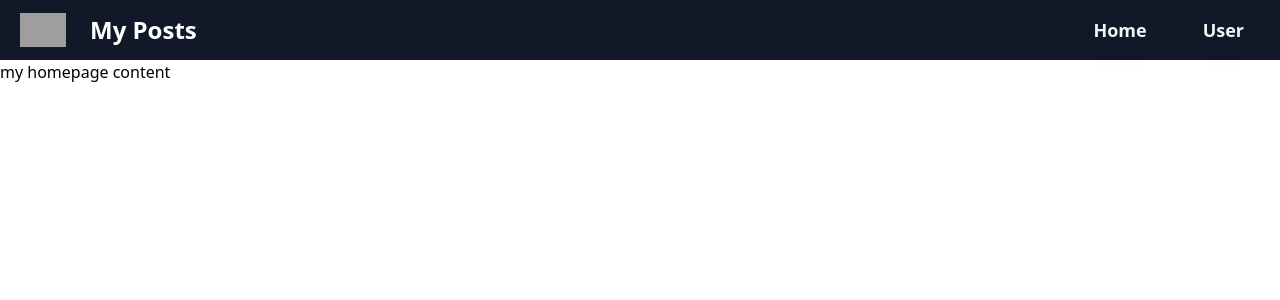
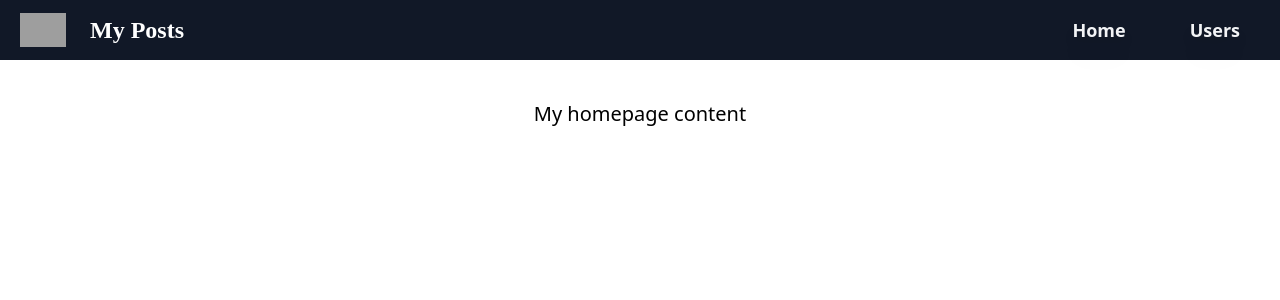
Before and after one commit to nidhish-nayak/crud-places-app, a React (Vite) app in the folder client/: page / in a window 1280 px wide. Shown: the top 300 px of the page. Built offline with nearby package versions, Linux system fonts and the light colour scheme; grey boxes are pictures that could not be loaded.

Commit message:
Changed font styles

```diff
--- a/client/src/App.jsx
+++ b/client/src/App.jsx
@@ -8,7 +8,7 @@ const App = () => {
   return (
     <Routes>
       <Route path="/" element={<Navbar />} >
-        <Route index element={<h3>my homepage content</h3>} />
+        <Route index element={<h3 className="my-10 text-xl text-center">My homepage content</h3>} />
         <Route path="user" element={<User />} />
         <Route path="/places/new" element={<NewPlace />} />
       </Route>
--- a/client/src/index.css
+++ b/client/src/index.css
@@ -1,3 +1,8 @@
 @tailwind base;
 @tailwind components;
 @tailwind utilities;
+
+@import url("https://fonts.googleapis.com/css2?family=Roboto:wght@100;300;400;500;700;900&display=swap");
+@import url("https://fonts.googleapis.com/css2?family=Lato:wght@100;300;400;700;900&display=swap");
+@import url("https://fonts.googleapis.com/css2?family=Patrick+Hand&display=swap");
+@import url("https://fonts.googleapis.com/css2?family=Poppins:wght@100;200;300;400;500;600;700;800;900&display=swap");
--- a/client/src/shared/components/Navbar.component.jsx
+++ b/client/src/shared/components/Navbar.component.jsx
@@ -6,11 +6,11 @@ const Navbar = () => {
             <div className='flex items-center justify-between p-2 bg-gray-900'>
                 <div className='flex items-center'>
                     <img width="54" height="54" className="p-2 ml-4 sm:ml-2 sm:p-1" src="https://img.icons8.com/cute-clipart/64/beach-umbrella.png" alt="beach-umbrella" />
-                    <h1 className='pl-2 font-sans text-sm font-bold text-white sm:pl-1 lg:text-2xl lg:mx-4'>My Posts</h1>
+                    <h1 className='pl-2 text-sm font-bold text-white font-title sm:pl-1 lg:text-2xl lg:mx-4'>My Posts</h1>
                 </div>
-                <ul className='flex font-sans text-gray-100' >
-                    <Link className="mx-3 text-sm font-semibold transition-all duration-300 ease-linear rounded-md cursor-pointer lg:font-bold lg:text-lg drop-shadow-xl hover:bg-teal-700 lg:mx-5 lg:p-2" to="/">Home</Link>
-                    <Link className="mx-3 text-sm font-semibold transition-all duration-300 ease-linear rounded-md cursor-pointer lg:font-bold lg:text-lg drop-shadow-xl hover:bg-teal-700 lg:mx-5 lg:p-2" to="/user">User</Link>
+                <ul className='flex font-sans text-gray-100'>
+                    <Link className="p-2 mx-3 text-sm font-semibold transition-all duration-300 ease-linear rounded-md cursor-pointer lg:font-bold lg:text-lg drop-shadow-xl hover:bg-teal-700 lg:mx-5 lg:py-2 lg:px-3" to="/">Home</Link>
+                    <Link className="p-2 mx-3 text-sm font-semibold transition-all duration-300 ease-linear rounded-md cursor-pointer lg:font-bold lg:text-lg drop-shadow-xl hover:bg-teal-700 lg:mx-5 lg:py-2 lg:px-3" to="/user">Users</Link>
                 </ul>
             </div>
             <Outlet />
--- a/client/src/user/components/UserItem.component.jsx
+++ b/client/src/user/components/UserItem.component.jsx
@@ -5,7 +5,7 @@ const UserItem = props => {
                 <div>
                     <img src={props.image} alt="alt" />
                 </div>
-                <div className="px-2">
+                <div className="px-2 font-poppins">
                     <p className="font-bold">{props.name}</p>
                     <p>{props.placeCount} {props.placeCount === 1 ? "Place" : "Places"}</p>
                 </div>
--- a/client/tailwind.config.js
+++ b/client/tailwind.config.js
@@ -5,7 +5,12 @@ export default {
     "./src/**/*.{js,ts,jsx,tsx}",
   ],
   theme: {
-    extend: {},
+    fontFamily: {
+      'lato': ['Lato', 'sans-serif'],
+      'roboto': ['Roboto', 'sans-serif'],
+      'title': ['Patrick Hand', 'cursive'],
+      'poppins': ['Poppins', 'sans-serif']
+    }
   },
   plugins: ["prettier-plugin-tailwindcss"],
   mode: 'jit',
```
